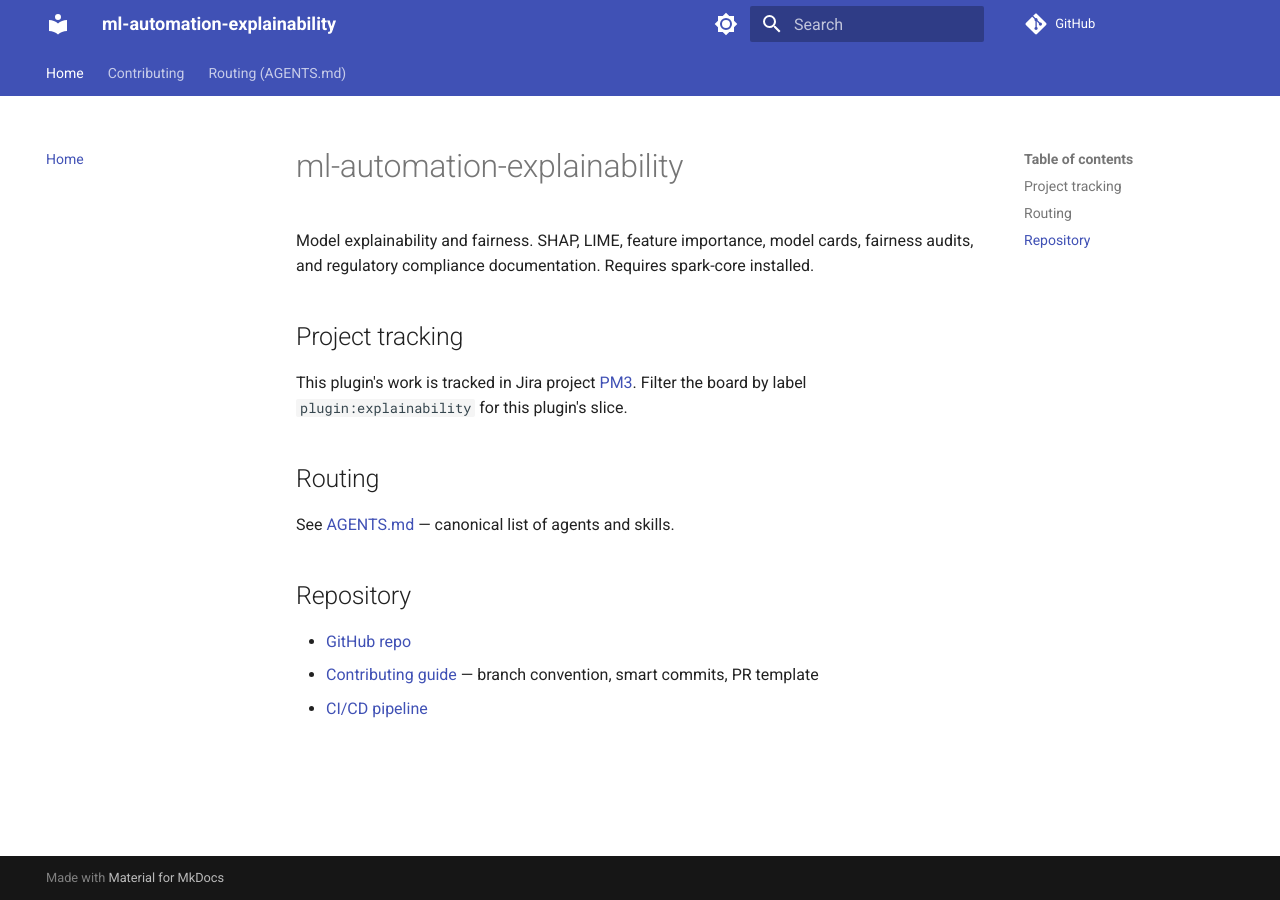
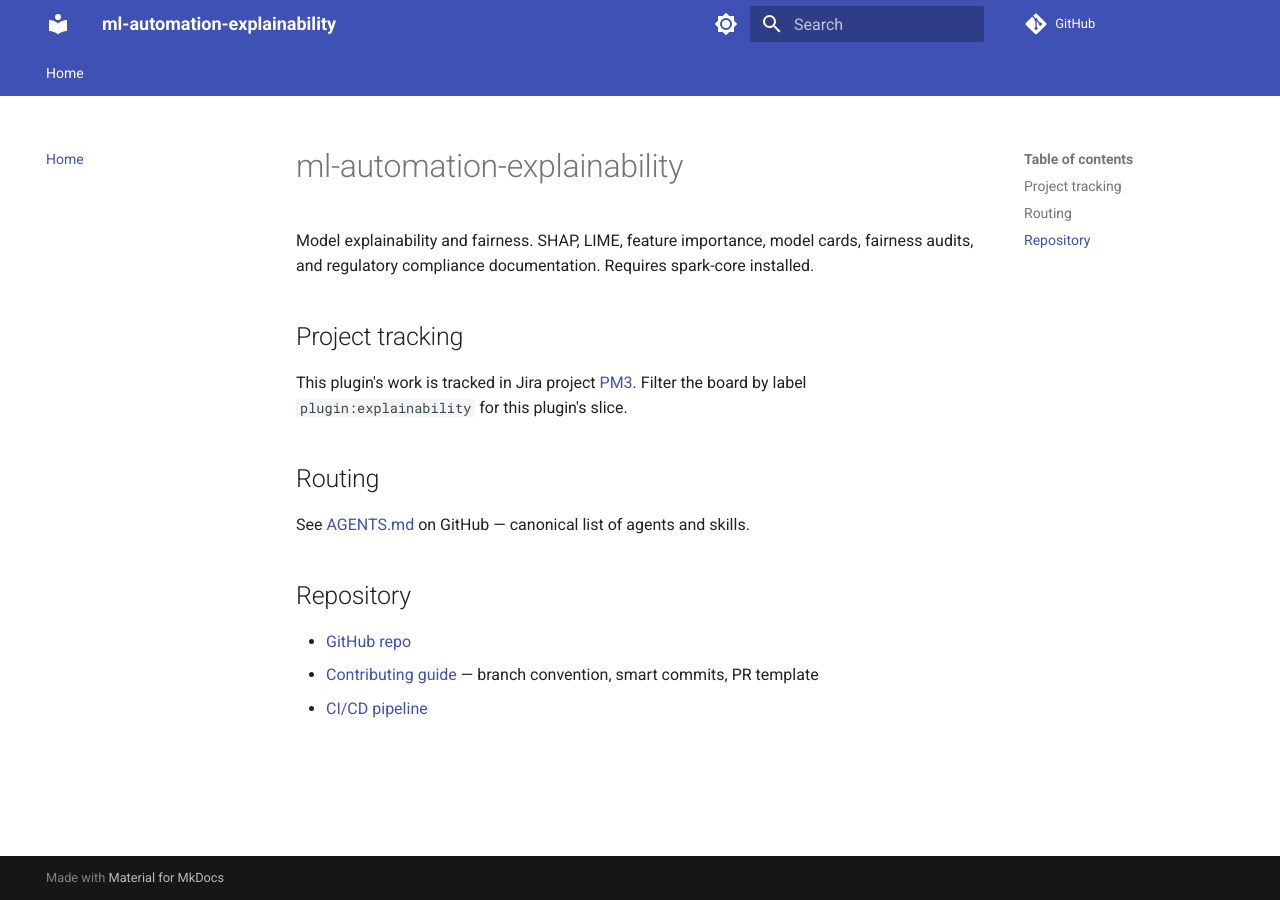
Before and after one commit to Maxilylm/ml-automation-explainability, an MkDocs documentation site: the page built from docs/index.md, in a window 1280 px wide. Built offline with MkDocs 1.6.1 and Material for MkDocs 9.7.7, drawn with Linux system fonts in a browser that asks for light colours; comment, search, counter and statistics services are not loaded.

Commit message:
PM3 fix three post-merge defects (PM3-81/82/83)
PM3-83: validate-pr-link now exempts dependabot[bot] so Dependabot
auto-generated PRs do not fail CI on the workflow's PM3-N requirement.
Human-authored PRs still require the linked ticket.

PM3-82: drop nav: contributing.md and agents.md from mkdocs.yml
(those files were never generated under docs/, so mkdocs --strict aborted
the docs build on every push to main). Re-rendered docs/index.md with
absolute GitHub URLs for AGENTS.md and CONTRIBUTING.md instead of broken
relative ones.

PM3-81: drop the pip ecosystem block from .github/dependabot.yml — it
fails per-repo because no requirements.txt or pyproject.toml exists at
the root. Kept as a commented-out block so plugins can re-enable once
they commit a deps file.

```diff
--- a/docs/index.md
+++ b/docs/index.md
@@ -8,10 +8,10 @@
 
 ## Routing
 
-See [AGENTS.md](agents.md) — canonical list of agents and skills.
+See [AGENTS.md](https://github.com/BLEND360/ml-automation-explainability/blob/main/AGENTS.md) on GitHub — canonical list of agents and skills.
 
 ## Repository
 
 - [GitHub repo](https://github.com/BLEND360/ml-automation-explainability)
-- [Contributing guide](contributing.md) — branch convention, smart commits, PR template
+- [Contributing guide](https://github.com/BLEND360/ml-automation-explainability/blob/main/CONTRIBUTING.md) — branch convention, smart commits, PR template
 - [CI/CD pipeline](https://github.com/BLEND360/ml-automation-explainability/blob/main/.github/workflows/claude-review.yml)
--- a/mkdocs.yml
+++ b/mkdocs.yml
@@ -37,8 +37,8 @@
 
 nav:
   - Home: index.md
-  - Contributing: contributing.md
-  - Routing (AGENTS.md): agents.md
+# Contributing and AGENTS.md routing live at the repo root and aren't part of
+# the docs site. PM3-82: keep nav lean until docs/ has richer per-skill content.
 
 markdown_extensions:
   - admonition
```
Also changed, not shown: 2 other files.
